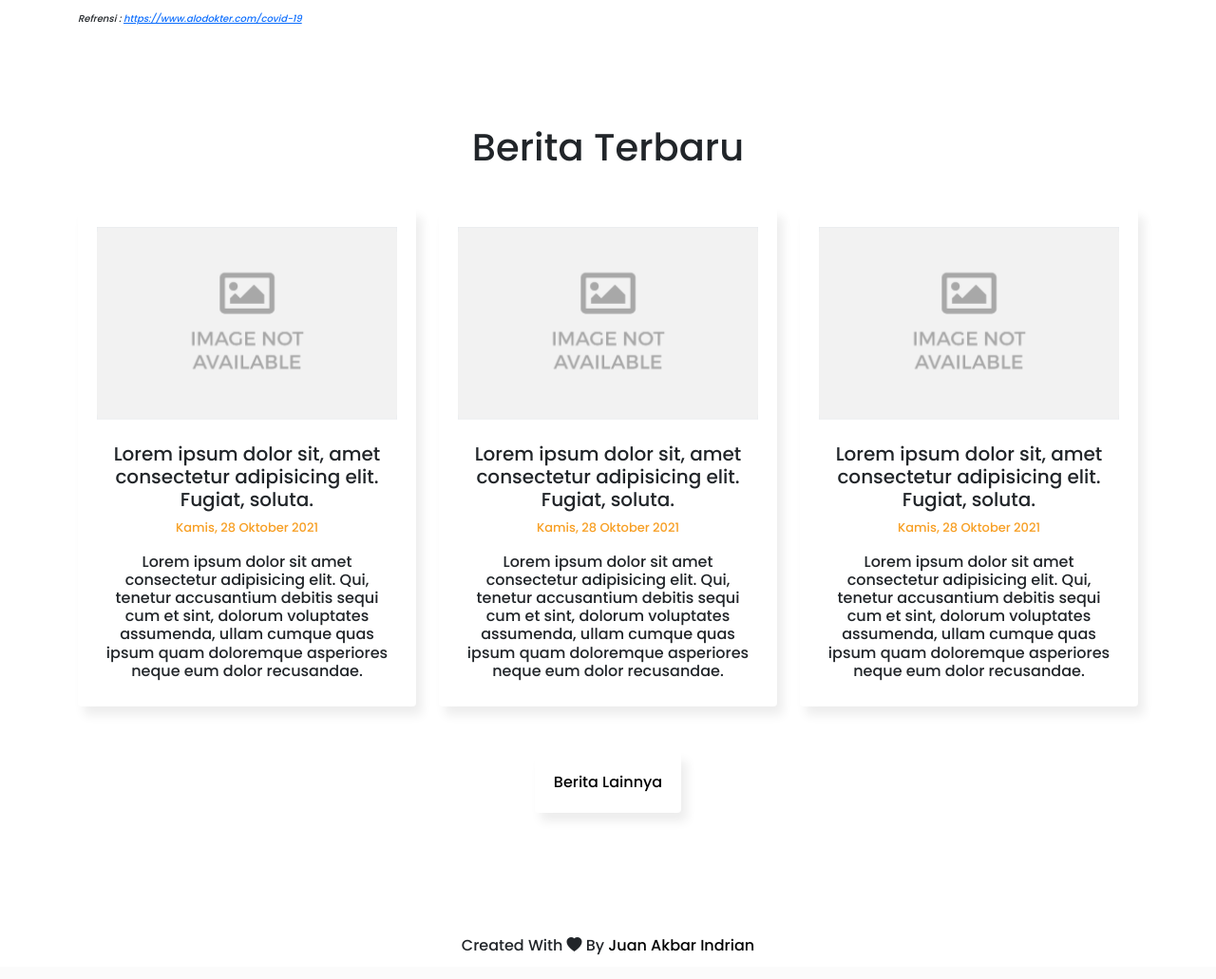
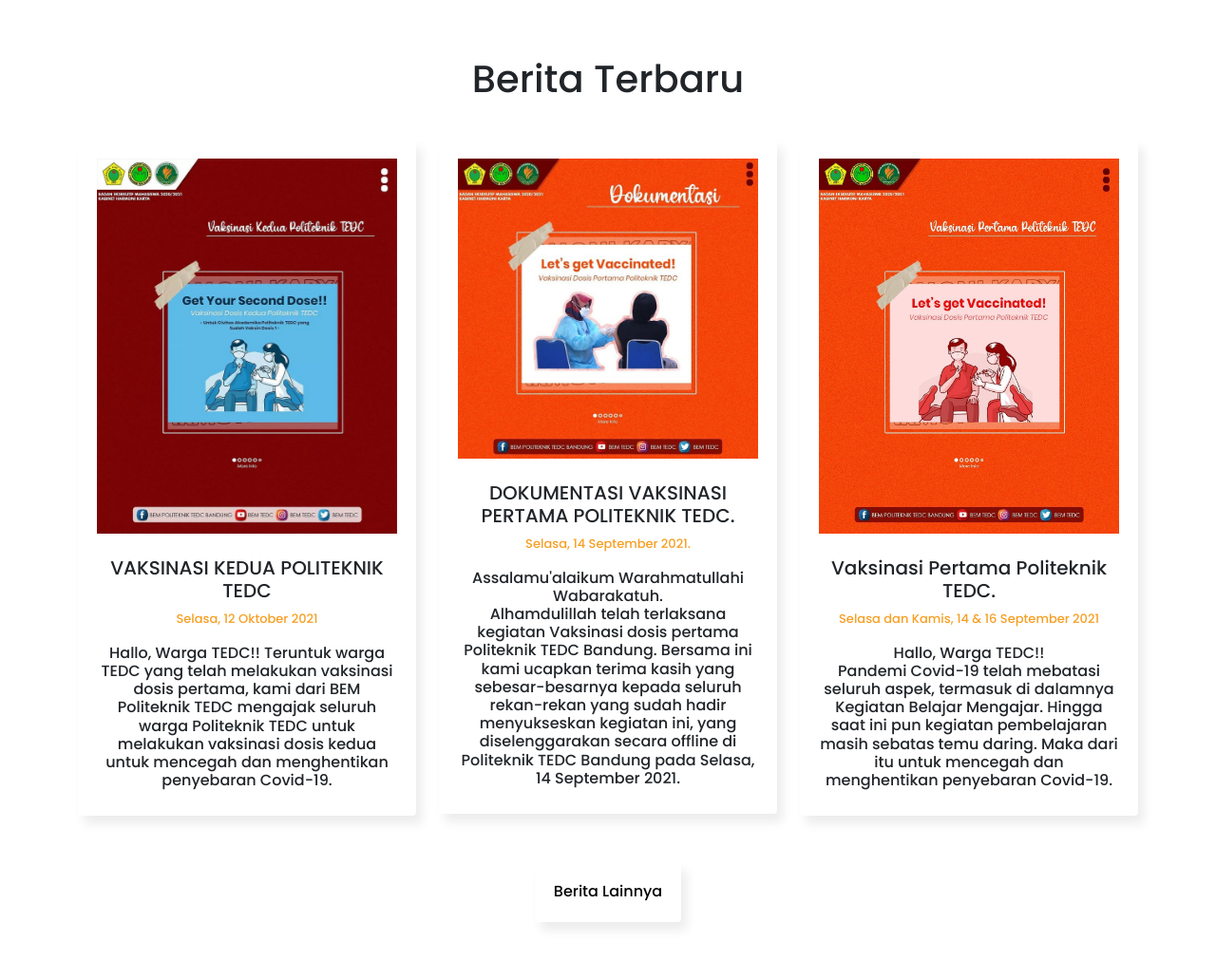
Before and after one commit to juanakbar/copit, a PHP site: page / in a window 1280 px wide. Shown: the part 2106-3137 px from the top of the page at 95% size. Before the commit the page ends 3112 px from the top, so only its background shows below. Run offline with PHP 8.4, Linux system fonts and the light colour scheme; data that the repository does not hold is empty; some libraries are stand-ins or nearby versions.

Commit message:
initial commit

```diff
--- a/index.php
+++ b/index.php
@@ -85,9 +85,6 @@ Hingga Minggu, total 215,6 juta dosis vaksin telah diberikan kepada masyarakat.
                     </div>
                 </header>
             </section>
-            <br>
-            <br>
-            <br>
             <br>
             <br>
             <section class="data-covid">
@@ -189,20 +186,19 @@ Hingga Minggu, total 215,6 juta dosis vaksin telah diberikan kepada masyarakat.
                                 <div id="carouselExampleSlidesOnly" class="carousel slide" data-bs-ride="carousel">
                                     <div class="carousel-inner">
                                         <div class="carousel-item active">
-                                        <img src="img/no-image.png" class="d-block w-100" alt="...">
+                                        <img src="img/b1.webp" class="d-block w-100" alt="...">
                                         </div>
                                         <div class="carousel-item">
-                                        <img src="img/no-image.png" class="d-block w-100" alt="...">
-                                        </div>
-                                        <div class="carousel-item">
-                                        <img src="img/no-image.png" class="d-block w-100" alt="...">
+                                        <img src="img/b1_2.webp" class="d-block w-100" alt="...">
                                         </div>
                                     </div>
                                 </div>
                                 <br>
-                                <h5 class="card-title">Lorem ipsum dolor sit, amet consectetur adipisicing elit. Fugiat, soluta.</h5>
-                                <p>Kamis, 28 Oktober 2021</p>
-                                <h6>Lorem ipsum dolor sit amet consectetur adipisicing elit. Qui, tenetur accusantium debitis sequi cum et sint, dolorum voluptates assumenda, ullam cumque quas ipsum quam doloremque asperiores neque eum dolor recusandae.</h6>
+                                <h5 class="card-title">VAKSINASI KEDUA POLITEKNIK TEDC</h5>
+                                <p>Selasa, 12 Oktober 2021</p>
+                                <h6>Hallo, Warga TEDC!!
+
+Teruntuk warga TEDC yang telah melakukan vaksinasi dosis pertama, kami dari BEM Politeknik TEDC mengajak seluruh warga Politeknik TEDC untuk melakukan vaksinasi dosis kedua untuk mencegah dan menghentikan penyebaran Covid-19.</h6>
                             </div>
                         </div>
                         <div class="col-lg">
@@ -210,20 +206,24 @@ Hingga Minggu, total 215,6 juta dosis vaksin telah diberikan kepada masyarakat.
                                 <div id="carouselExampleSlidesOnly" class="carousel slide" data-bs-ride="carousel">
                                     <div class="carousel-inner">
                                         <div class="carousel-item active">
-                                        <img src="img/no-image.png" class="d-block w-100" alt="...">
+                                        <img src="img/b2.jpg" class="d-block w-100" alt="...">
                                         </div>
                                         <div class="carousel-item">
-                                        <img src="img/no-image.png" class="d-block w-100" alt="...">
+                                        <img src="img/b2_1.jpg" class="d-block w-100" alt="...">
                                         </div>
                                         <div class="carousel-item">
-                                        <img src="img/no-image.png" class="d-block w-100" alt="...">
+                                        <img src="img/b2_3.jpg" class="d-block w-100" alt="...">
+                                        </div>
+                                        <div class="carousel-item">
+                                        <img src="img/b2_4.jpg" class="d-block w-100" alt="...">
                                         </div>
                                     </div>
                                 </div>
                                 <br>
-                                <h5 class="card-title">Lorem ipsum dolor sit, amet consectetur adipisicing elit. Fugiat, soluta.</h5>
-                                <p>Kamis, 28 Oktober 2021</p>
-                                <h6>Lorem ipsum dolor sit amet consectetur adipisicing elit. Qui, tenetur accusantium debitis sequi cum et sint, dolorum voluptates assumenda, ullam cumque quas ipsum quam doloremque asperiores neque eum dolor recusandae.</h6>
+                                <h5 class="card-title">DOKUMENTASI VAKSINASI PERTAMA POLITEKNIK TEDC.</h5>
+                                <p>Selasa, 14 September 2021.</p>
+                                <h6>Assalamu'alaikum Warahmatullahi Wabarakatuh.<br>
+Alhamdulillah telah terlaksana kegiatan Vaksinasi dosis pertama Politeknik TEDC Bandung. Bersama ini kami ucapkan terima kasih yang sebesar-besarnya kepada seluruh rekan-rekan yang sudah hadir menyukseskan kegiatan ini, yang diselenggarakan secara offline di Politeknik TEDC Bandung pada Selasa, 14 September 2021.</h6>
                             </div>
                         </div>
                         <div class="col-lg">
@@ -231,20 +231,18 @@ Hingga Minggu, total 215,6 juta dosis vaksin telah diberikan kepada masyarakat.
                                 <div id="carouselExampleSlidesOnly" class="carousel slide" data-bs-ride="carousel">
                                     <div class="carousel-inner">
                                         <div class="carousel-item active">
-                                        <img src="img/no-image.png" class="d-block w-100" alt="...">
+                                        <img src="img/b3.jpg" class="d-block w-100" alt="...">
                                         </div>
                                         <div class="carousel-item">
-                                        <img src="img/no-image.png" class="d-block w-100" alt="...">
-                                        </div>
-                                        <div class="carousel-item">
-                                        <img src="img/no-image.png" class="d-block w-100" alt="...">
+                                        <img src="img/b3_1.jpg" class="d-block w-100" alt="...">
                                         </div>
                                     </div>
                                 </div>
                                 <br>
-                                <h5 class="card-title">Lorem ipsum dolor sit, amet consectetur adipisicing elit. Fugiat, soluta.</h5>
-                                <p>Kamis, 28 Oktober 2021</p>
-                                <h6>Lorem ipsum dolor sit amet consectetur adipisicing elit. Qui, tenetur accusantium debitis sequi cum et sint, dolorum voluptates assumenda, ullam cumque quas ipsum quam doloremque asperiores neque eum dolor recusandae.</h6>
+                                <h5 class="card-title">Vaksinasi Pertama Politeknik TEDC.</h5>
+                                <p>Selasa dan Kamis, 14 & 16 September 2021</p>
+                                <h6>Hallo, Warga TEDC!!<br>
+Pandemi Covid-19 telah mebatasi seluruh aspek, termasuk di dalamnya Kegiatan Belajar Mengajar. Hingga saat ini pun kegiatan pembelajaran masih sebatas temu daring. Maka dari itu untuk mencegah dan menghentikan penyebaran Covid-19.</h6>
                             </div>
                         </div>
                     </div>
--- a/vaksin.php
+++ b/vaksin.php
@@ -40,8 +40,7 @@ include_once('config.php')
             $sql = mysqli_query($conn, "INSERT INTO vaksin(email, nama, nohp, nik) VALUES('$email', '$nama', '$nohp', '$nik')") or die(mysqli_error($conn));
 
             if($sql){
-                echo '<script>alert("Berhasil menambahkan data.");
-                document.location="index.php";</script>';
+                echo '<div class="alert alert-warning">Data Sudah Terdaftar.</div>';
             }else{
                 echo '<div class="alert alert-warning">Gagal melakukan proses tambah data.</div>';
             }
@@ -52,7 +51,7 @@ include_once('config.php')
 ?>
                 <br>
                 <br>
-                <form class="daftar" action="?page=index.php" method="post">
+                <form class="daftar" action="?page=vaksin.php" method="post">
                     <h3>Email Anda</h3>
                     <input type="email" name="email" placeholder="Masukkan Email Anda Disini...." required>
                     <hr>
```
Also changed, not shown: img/b1.webp (added), img/b1_2.webp (added), img/b2.jpg (added), img/b2_1.jpg (added), img/b2_3.jpg (added), img/b2_4.jpg (added), img/b3.jpg (added), img/b3_1.jpg (added).
